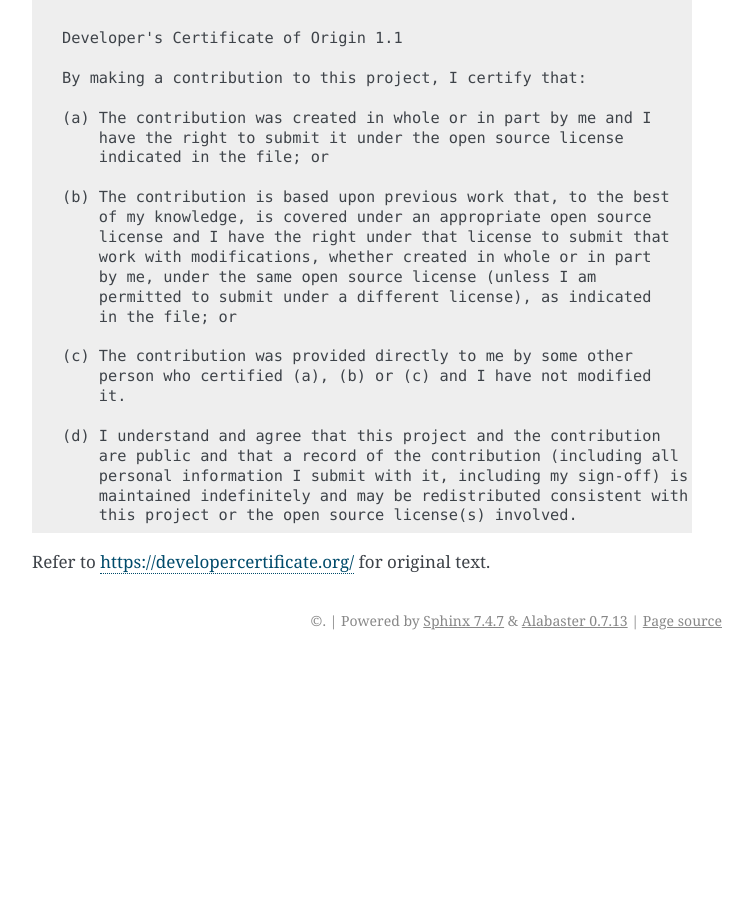
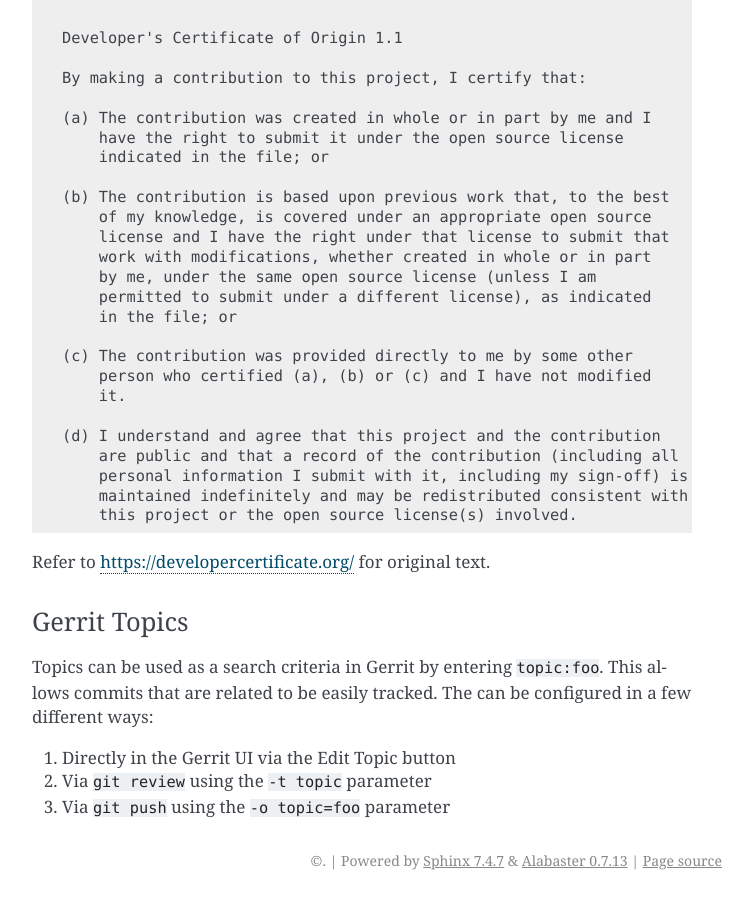
Before and after one commit to lfit/releng-docs, a Sphinx documentation site: the page built from docs/gerrit.rst, in a window 1280 px wide and 900 px high, scrolled down 15856 px. Shown: the whole window, without its empty margins (388-1141 px from the left). Built offline with Sphinx 7.4.7, drawn with Linux system fonts in a browser that asks for light colours; before the commit the page ends 16516 px from its top, so only the background shows below that; some of the changed text lies outside the part shown.

Commit message:
Appendix Gerrit Topics
Additional detail regarding Gerrit Topics and 3 ways to push
them depending on preference.

Issue: https://jira.opendaylight.org/browse/DOCS-21
Change-Id: Ia257a1a5a08aaf3ed13612316b424f16bd197e4d
Signed-off-by: Thanh Ha <thanh.ha@linuxfoundation.org>

```diff
--- a/docs/gerrit.rst
+++ b/docs/gerrit.rst
@@ -215,8 +215,10 @@
 
       git review
 
-   We can optionally pass the parameter ``-t my_topic`` to set a topic in
-   Gerrit. Useful when we have related patches to organize in one topic.
+   We can optionally pass the parameter ``-t my_topic`` to set a
+   :ref:`topic <gerrit-topics>` in
+   Gerrit. Useful when we have related patches to organize in one
+   :ref:`topic <gerrit-topics>`.
 
 Once pushed we should see some output in the terminal as described in
 :ref:`Gerrit Push Output <gerrit-push-output>`.
@@ -624,3 +626,16 @@
    :name: dco
 
 Refer to https://developercertificate.org/ for original text.
+
+.. _gerrit-topics:
+
+Gerrit Topics
+-------------
+
+Topics can be used as a search criteria in Gerrit by entering ``topic:foo``.
+This allows commits that are related to be easily tracked. The can be
+configured in a few different ways:
+
+1. Directly in the Gerrit UI via the Edit Topic button
+2. Via ``git review`` using the ``-t topic`` parameter
+3. Via ``git push`` using the ``-o topic=foo`` parameter
```
